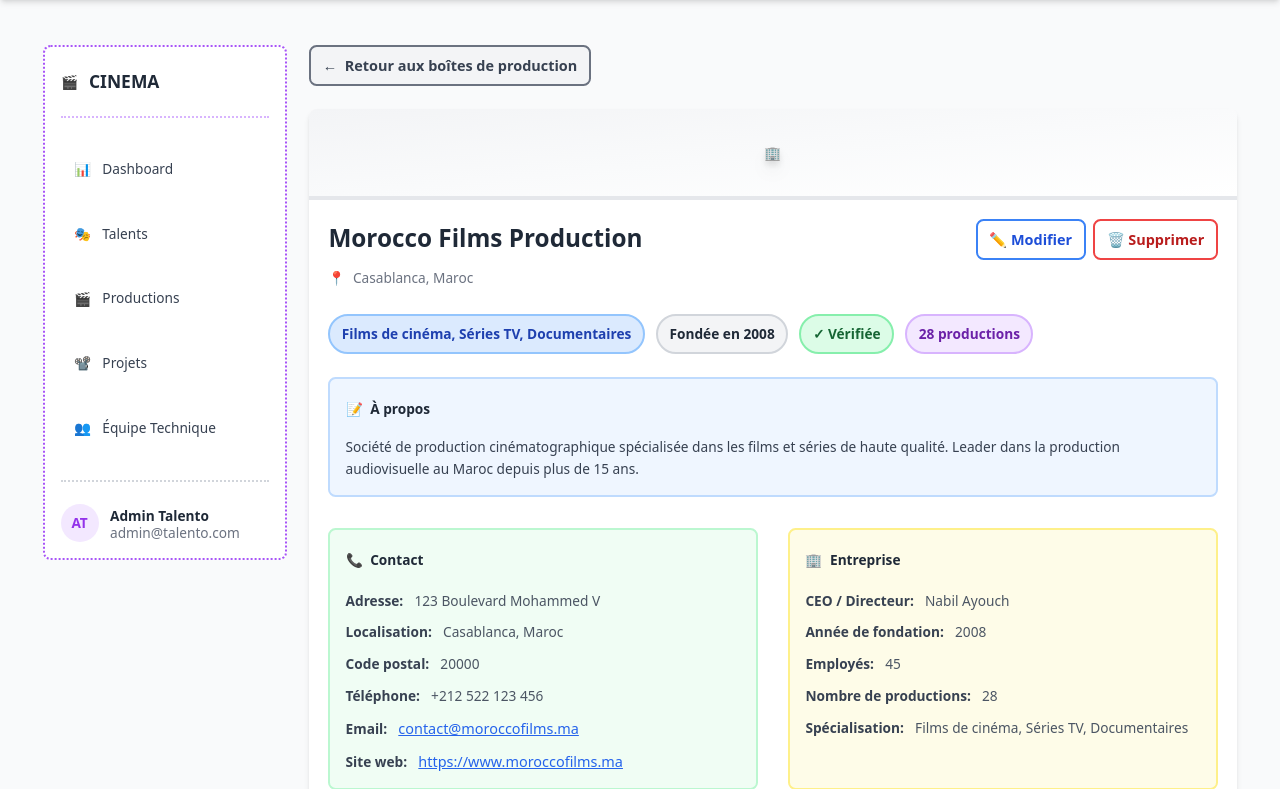
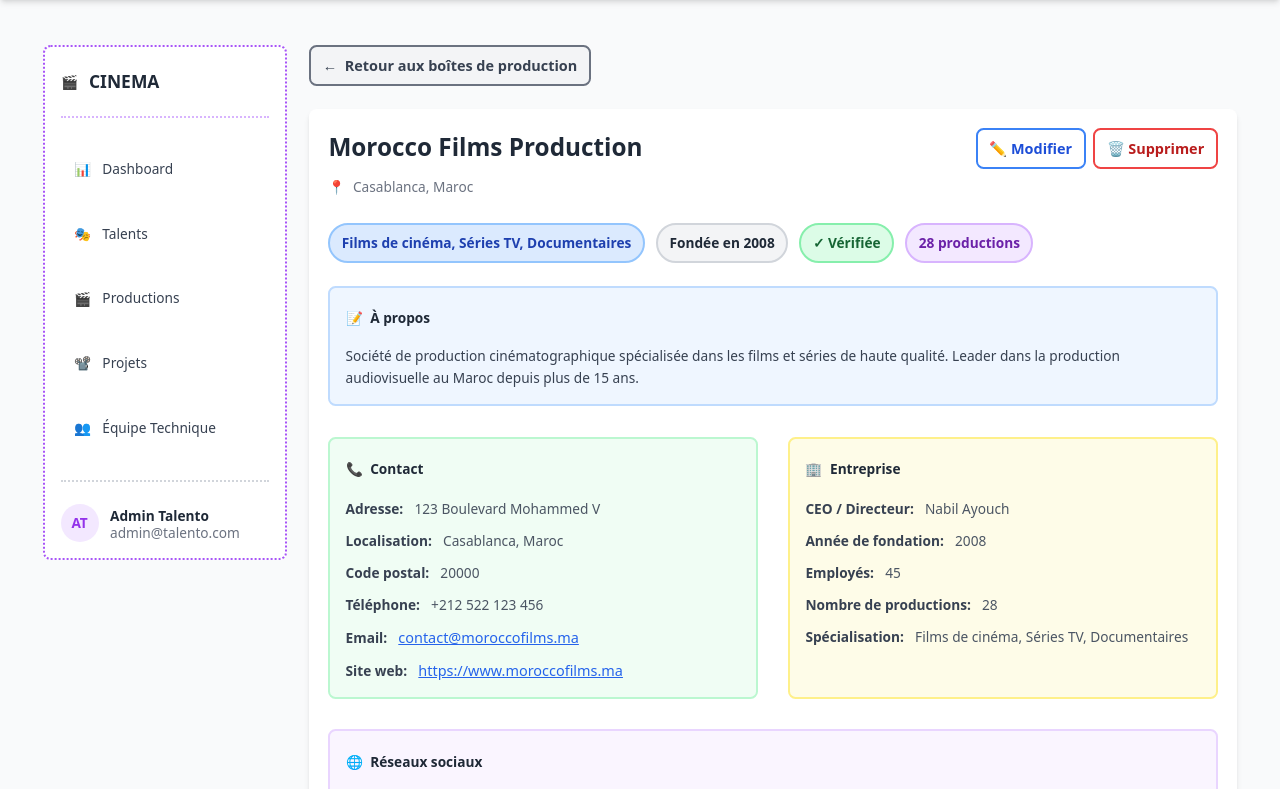
Before and after one commit to moa-digitalagency/Talento, a Flask app: page /cinema/productions/1 in a window 1280 px wide. Shown: the part 61-850 px from the top of the page. Run offline with Flask 3, Linux system fonts and the light colour scheme; a user stored in the database is signed in; some libraries are stand-ins or nearby versions.

Commit message:
Remove cover image and emoji from production details page
Remove the cover image and emoji display from the production detail template.

Replit-Commit-Author: Agent
Replit-Commit-Session-Id: cb5a6881-cb5e-45f4-9e27-062bed47ab08
Replit-Commit-Checkpoint-Type: full_checkpoint
Replit-Commit-Screenshot-Url: https://storage.googleapis.com/screenshot-production-us-central1/7c390b8b-c517-4501-8370-a0cb687f21ca/cb5a6881-cb5e-45f4-9e27-062bed47ab08/HKs61Km

```diff
--- a/app/templates/cinema/production_detail.html
+++ b/app/templates/cinema/production_detail.html
@@ -11,19 +11,6 @@
 </div>
 
 <div class="bg-white rounded-lg shadow-md overflow-hidden">
-    <!-- En-tête avec logo -->
-    <div class="relative">
-        {% if production.logo_url %}
-        <div class="h-96 bg-gray-100 overflow-hidden flex items-center justify-center p-8">
-            <img src="{{ production.logo_url }}" alt="{{ production.name }}" class="max-h-full max-w-full object-contain">
-        </div>
-        {% else %}
-        <div class="h-24 bg-gradient-to-br from-gray-100 via-gray-50 to-white flex items-center justify-center border-b-4 border-gray-200">
-            <span class="text-5xl filter drop-shadow-lg">🏢</span>
-        </div>
-        {% endif %}
-    </div>
-
     <!-- Informations principales -->
     <div class="p-8">
         <div class="mb-6 flex items-start justify-between gap-4">
```
Also changed, not shown: attached_assets/image_1761505811902.png (added).
